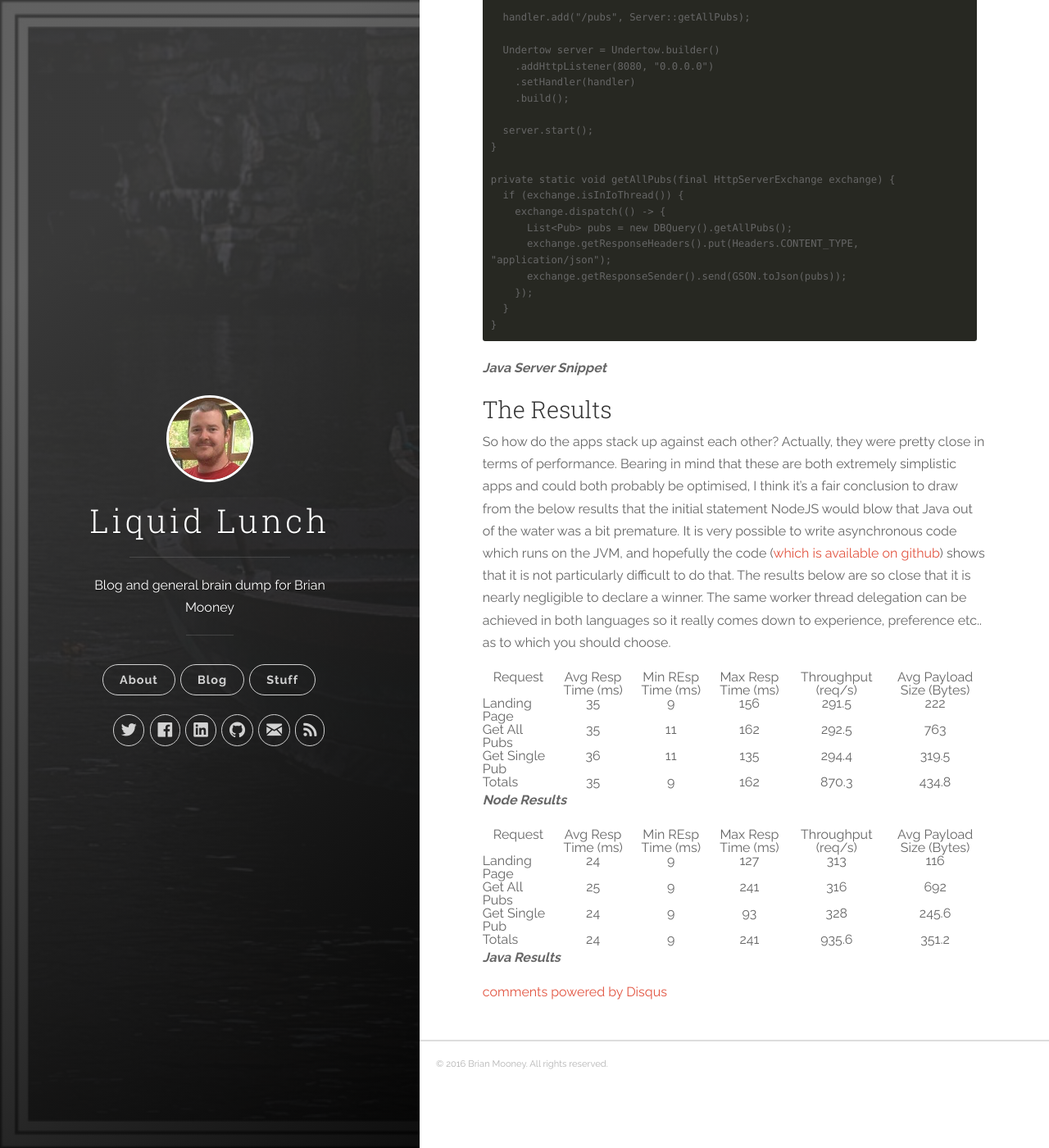
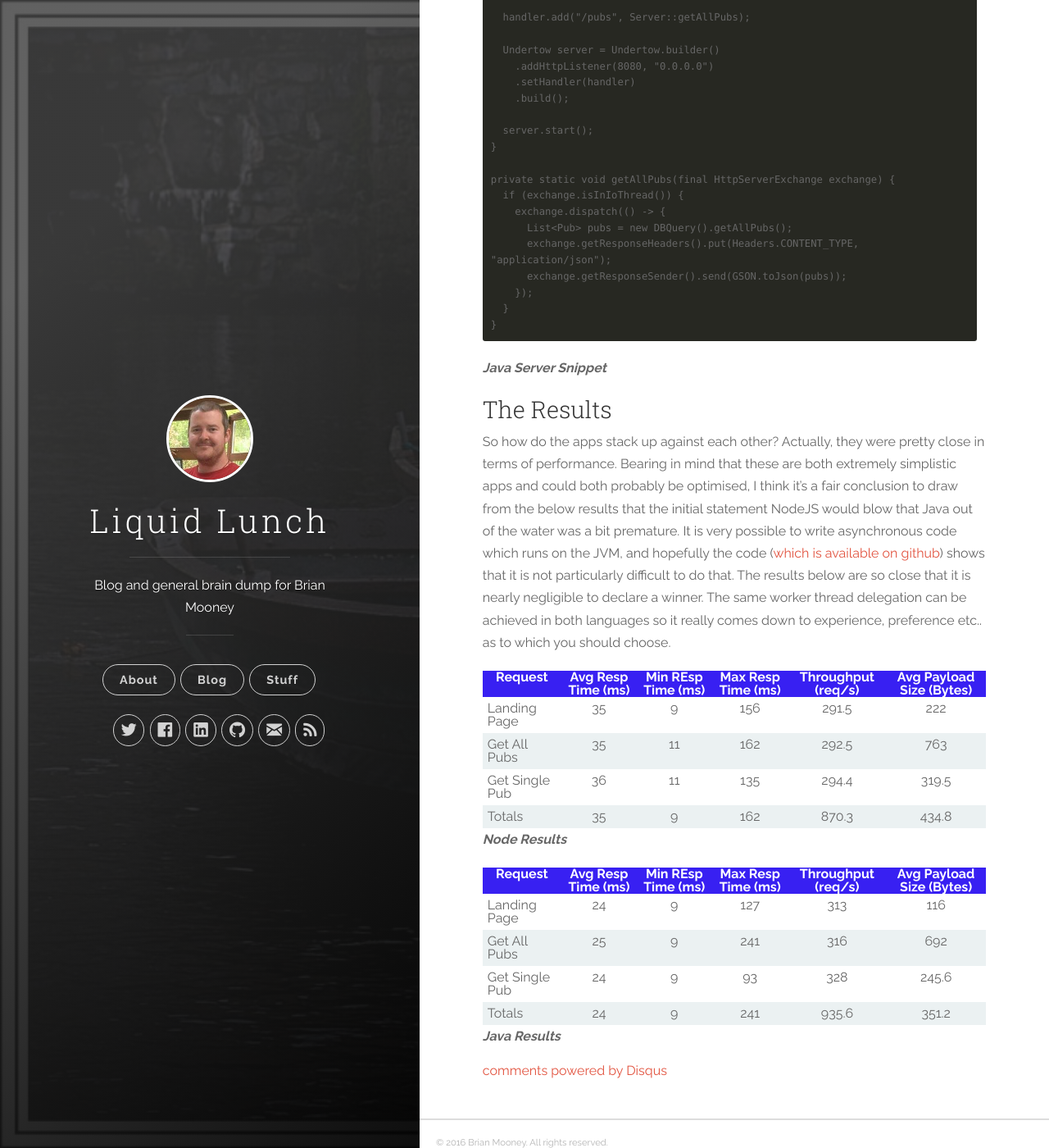
Before and after one commit to irishshagua/irishshagua.github.io, a Jekyll site: the page built from _posts/2016-10-31-nodejs-v-java-io-comp.md, in a window 1280 px wide and 1400 px high, scrolled down 4425 px. Shown: the whole window at 82% size. Built offline with Jekyll 4.4.1, drawn with Linux system fonts in a browser that asks for light colours; nearby versions of some CDN libraries; emoji names are drawn with the system emoji font; comment, search, counter and statistics services are not loaded.

Commit message:
Update table styling

```diff
--- a/css/added.css
+++ b/css/added.css
@@ -2,3 +2,17 @@
   width: 95%;
   max-width: 640px;
 }
+
+th {
+  background-color: #3820F2;
+  color: white;
+  font-weight: bold;
+}
+
+tr:nth-child(even) {
+  background-color: #EBF1F2;
+}
+
+td {
+  padding: 6px;
+}
```
